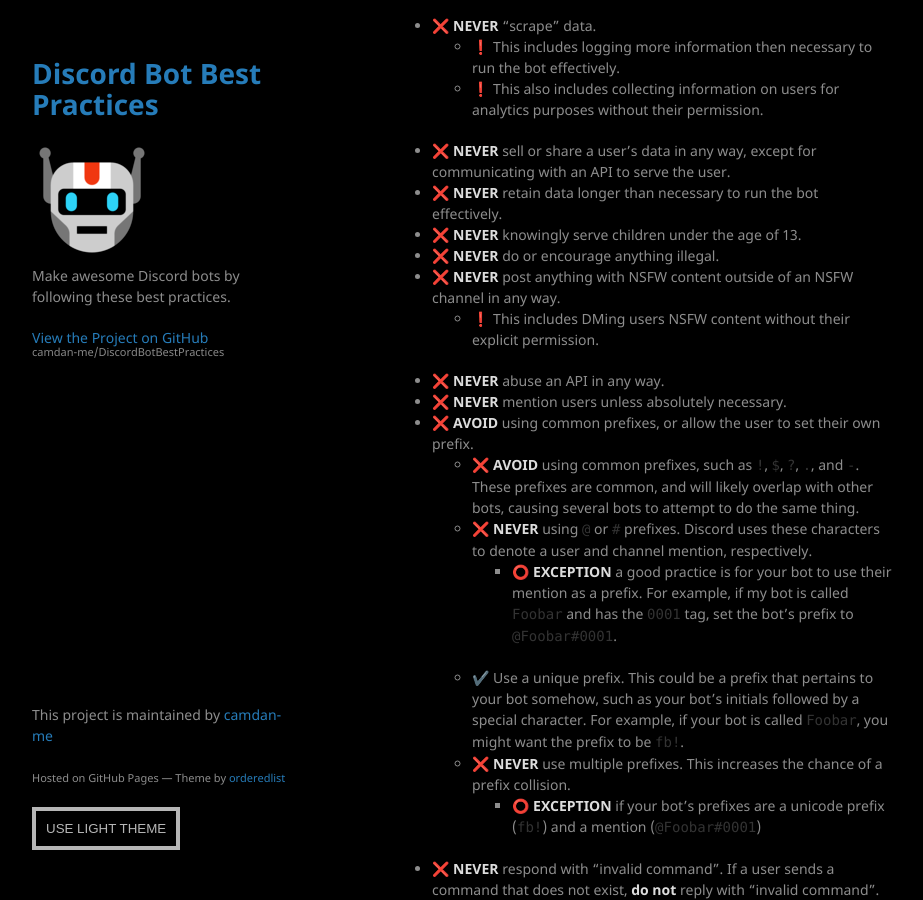
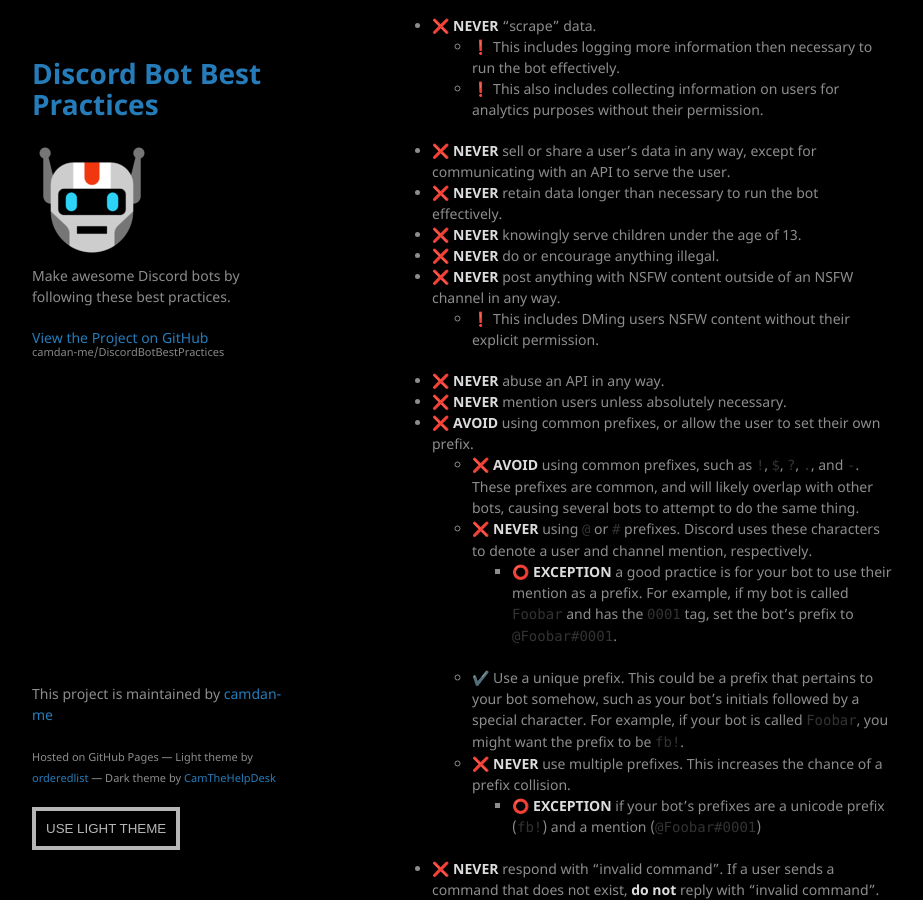
Before and after one commit to camdan-me/DiscordBotBestPractices, a Jekyll site: the page built from index.md, in a window 1280 px wide and 900 px high, scrolled down 428 px. Shown: the whole window, without its empty margins (178-1101 px from the left). Built offline with Jekyll 4.4.1, drawn with Linux system fonts in a browser that asks for light colours; our own code applies the rules of GitHub Pages for plain Markdown files.

Commit message:
Update theme credit

```diff
--- a/_layouts/default.html
+++ b/_layouts/default.html
@@ -50,7 +50,7 @@
         {% if site.github.is_project_page %}
         <p>This project is maintained by <a href="{{ site.github.owner_url }}">{{ site.github.owner_name }}</a></p>
         {% endif %}
-        <p><small>Hosted on GitHub Pages &mdash; Theme by <a href="https://github.com/orderedlist">orderedlist</a></small></p>
+        <p><small>Hosted on GitHub Pages &mdash; Light theme by <a href="https://github.com/orderedlist">orderedlist</a> &mdash; Dark theme by <a href="https://github.com/CamTheHelpDesk">CamTheHelpDesk</a></small></p>
         <button type="button" class="lightbutton" onclick="switch_style('light');return false;" name="theme" value="Light Theme" id="light">Use Light Theme</button>
         <button type="button" class="darkbutton" onclick="switch_style('dark');return false;" name="theme" value="Dark Theme" id="dark">Use Dark Theme</button>
       </footer>
```
